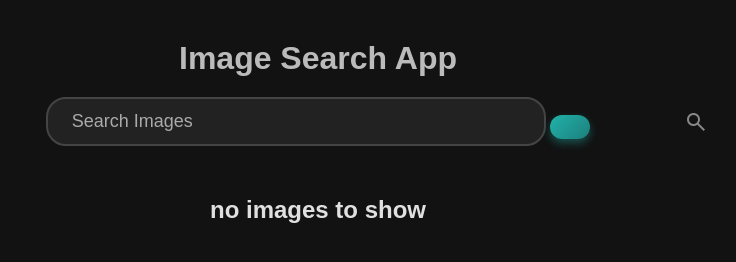
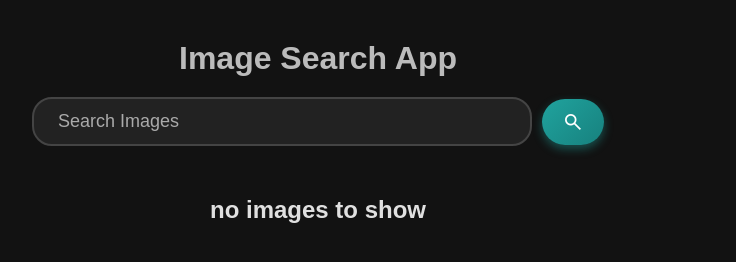
Before and after one commit to Priii-13/image-search, a plain HTML site: page index.html in a window 1280 px wide. Shown: the whole page, without its empty margins (322-1058 px from the left). Drawn offline with nearby package versions, Linux system fonts and the light colour scheme.

Commit message:
Update style.css

```diff
--- a/style.css
+++ b/style.css
@@ -1,3 +1,4 @@
+
 /* Global Styles */
 * {
     margin: 0;
@@ -32,6 +33,10 @@ header h1 {
 header form .search-container {
     margin-top: 20px;
     position: relative;
+    display: flex;
+    justify-content: center;
+    align-items: center;
+    gap: 10px;
 }
 
 header form .search-container input {
@@ -56,35 +61,34 @@ header form .search-container input:focus {
     box-shadow: 0 0 8px rgba(32, 178, 170, 0.5);
 }
 
-header form .search-container .material-symbols-outlined {
-    position: absolute;
-    right: 10px;
-    bottom: 12px;
-    color: #888;
-    cursor: pointer;
-}
-
-/* Search Button */
-/* Search Button */
+/* Improved Search Button */
 header form .search-container button {
     padding: 12px 20px;
-    background: linear-gradient(135deg, lightseagreen, #1e7f7b);
+    background: linear-gradient(135deg, #20a39e, #17817e);
     border: none;
     border-radius: 25px;
     color: #fff;
     font-size: 18px;
     font-weight: bold;
     cursor: pointer;
-    transition: 0.3s ease;
-    box-shadow: 0 4px 8px rgba(32, 178, 170, 0.4);
+    display: flex;
+    align-items: center;
+    gap: 8px;
+    transition: all 0.3s ease;
+    box-shadow: 0 4px 10px rgba(32, 178, 170, 0.4);
 }
 
 header form .search-container button:hover {
-    background: linear-gradient(135deg, #20a39e, #17817e);
+    background: linear-gradient(135deg, #17817e, #125e5b);
     transform: scale(1.1);
-    box-shadow: 0 6px 12px rgba(32, 178, 170, 0.6);
+    box-shadow: 0 6px 15px rgba(32, 178, 170, 0.6);
 }
 
+/* Centering the search icon inside the button */
+header form .search-container button .material-symbols-outlined {
+    font-size: 22px;
+    color: #fff;
+}
 
 /* Image Container */
 .images-container {
@@ -152,9 +156,14 @@ header form .search-container button:hover {
     border-radius: 4px;
     cursor: pointer;
     margin-top: 40px;
+    transition: background 0.3s ease, transform 0.2s ease;
     display: none;
-    transition: background 0.3s ease, transform 0.2s ease;
-}
+    position: relative;
+    left: 50%;
+    transform: translateX(-50%);
+    }
+
+
 
 .loadMoreBtn:hover {
     background-color: #20a39e;
```
